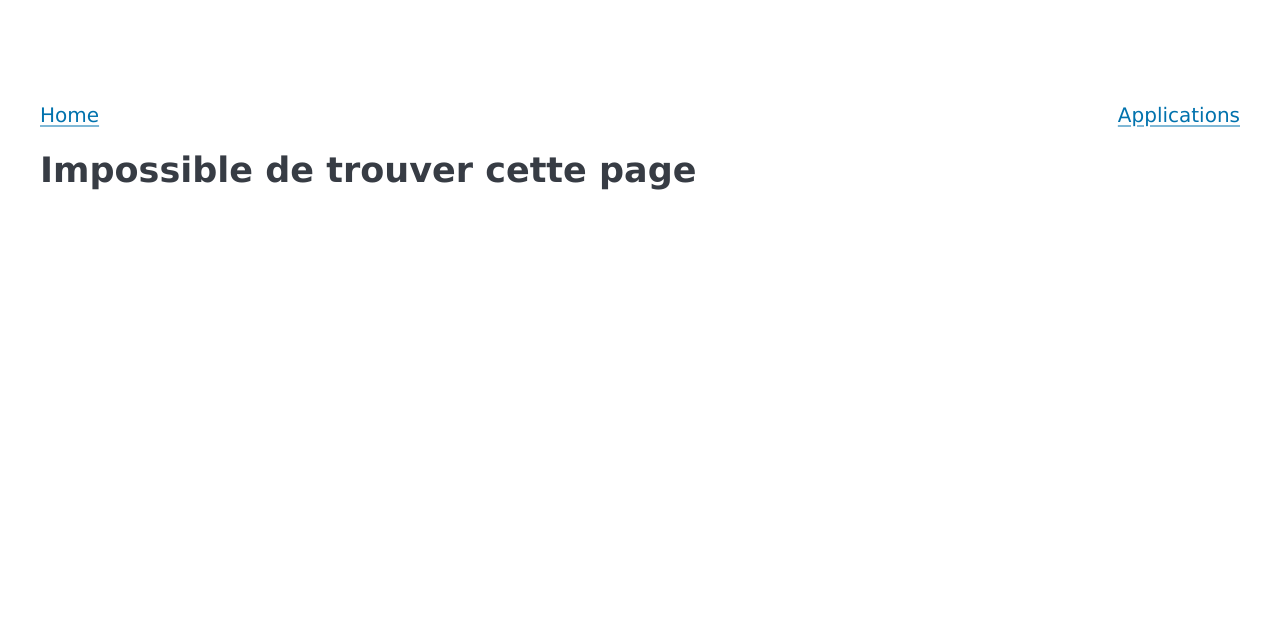
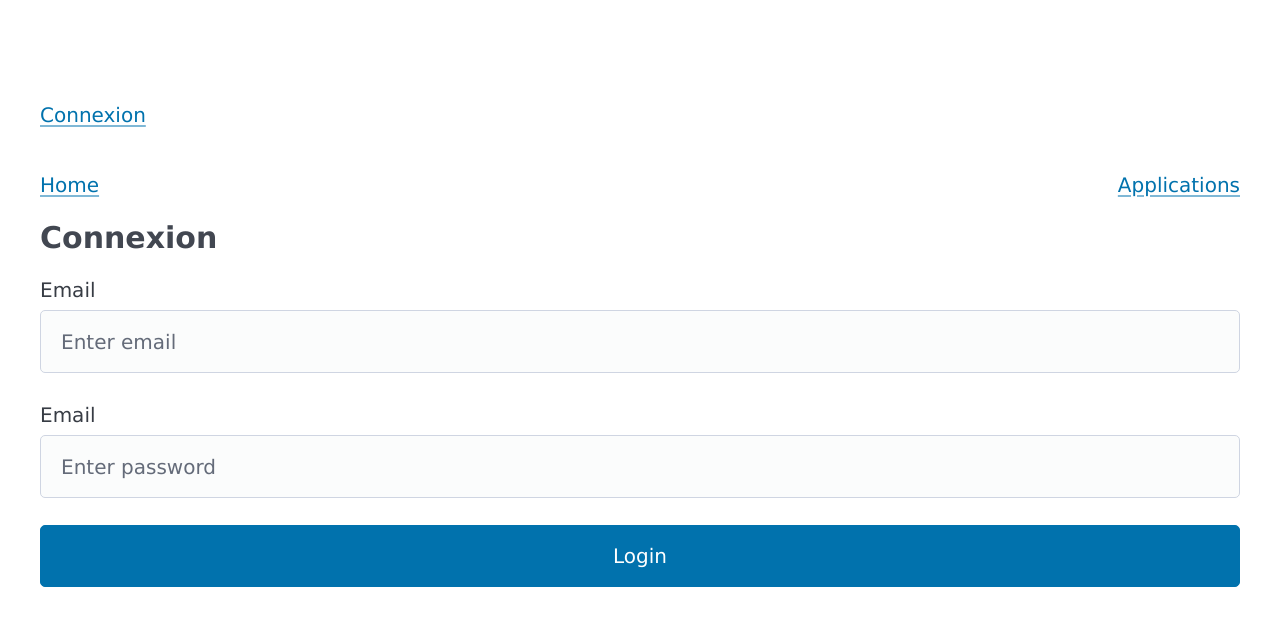
Before and after one commit to smaloron/cda-mut-react-first-app, a React app: page /login in a window 1280 px wide. Shown: the top 626 px of the page. Built offline with nearby package versions, Linux system fonts and the light colour scheme; the HTML template or start-up script is replaced by a standard one.

Commit message:
start implementing the login logic

```diff
--- a/src/App.jsx
+++ b/src/App.jsx
@@ -8,12 +8,40 @@ import NotFoundPage from "./pages/NotFoundPage.jsx";
 import ProductDetails from "./pages/ProductDetails.jsx";
 import Quiz from "./quiz/Quiz.jsx";
 import BookList from "./pages/BookList.jsx";
+import {useState} from "react";
+
+import {authApi} from "./services/api";
+import LoginPage from "./pages/LoginPage.jsx";
 
 function App() {
+    const [user, setUser] = useState(null);
 
+    const handleLogin = async (email, password) => {
+        const user = await authApi.login(email, password);
+        localStorage.setItem("token", user.token);
+        setUser(user);
+    }
+
+    const handleRegister = async (email, password, name) => {
+        const user = await authApi.register(email, password, name);
+        localStorage.setItem("token", user.token);
+        setUser(user);
+    }
+
+    const handleLogout =  () => {
+        localStorage.removeItem("token");
+        setUser(null);
+    }
+
+    const authRoutes = user ? (<div></div>):(<Link to="/login"/>);
 
   return (
     <main className="container">
+
+        <nav>
+            <Link to="/login">Connexion </Link>
+        </nav>
+
         <nav>
             <Link to="/">Home</Link>
             <Link to="/app">Applications</Link>
@@ -21,6 +49,7 @@ function App() {
 
         <Routes>
             <Route path="/" exact element={<Home/>} />
+            <Route path="/login" exact element={<LoginPage onLogin={handleLogin} />} />
             <Route path="/app"  element={<AppLayout/>} >
                 <Route path="todo-list"  element={<TodoApp/>} />
                 <Route path="person-form"  element={<PersonForm/>} />
--- /dev/null
+++ b/src/pages/LoginPage.jsx
@@ -0,0 +1,50 @@
+import {useState} from "react";
+import {useNavigate} from "react-router-dom";
+
+function LoginPage({onLogin}) {
+    const [email, setEmail] = useState('');
+    const [password, setPassword] = useState('');
+    const [error, setError] = useState('');
+
+    const navigate = useNavigate();
+
+    const handleSubmit = async e => {
+        e.preventDefault();
+        setError('');
+
+        try {
+            await onLogin(email, password);
+            navigate('/quiz');
+        } catch (error) {
+            setError(error.message);
+        }
+    }
+
+    return (
+        <div>
+            <h3>Connexion</h3>
+
+            <form onSubmit={handleSubmit}>
+                <label>Email
+                    <input type="email"
+                           value={email}
+                           onChange={(e) => setEmail(e.target.value)}
+                           required
+                           placeholder="Enter email"/>
+                </label>
+                <label>Email
+                    <input type="password"
+                           value={password}
+                           onChange={(e) => setPassword(e.target.value)}
+                           required
+                           placeholder="Enter password"/>
+                </label>
+
+                <button type="submit">Login</button>
+            </form>
+
+        </div>
+    )
+}
+
+export default LoginPage;
```
Also changed, not shown: 1 other file (tests, documents, lock files or other folders).
